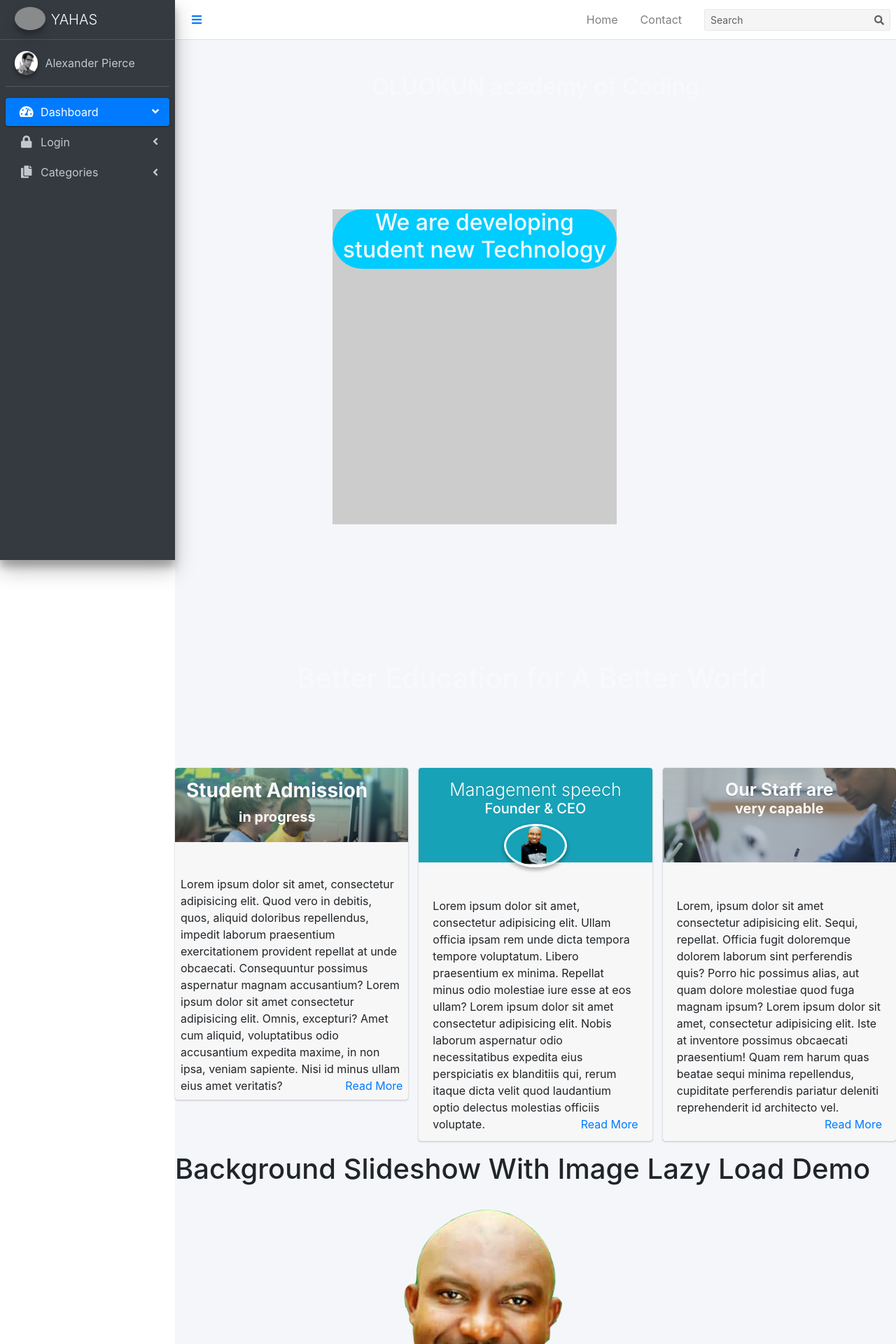
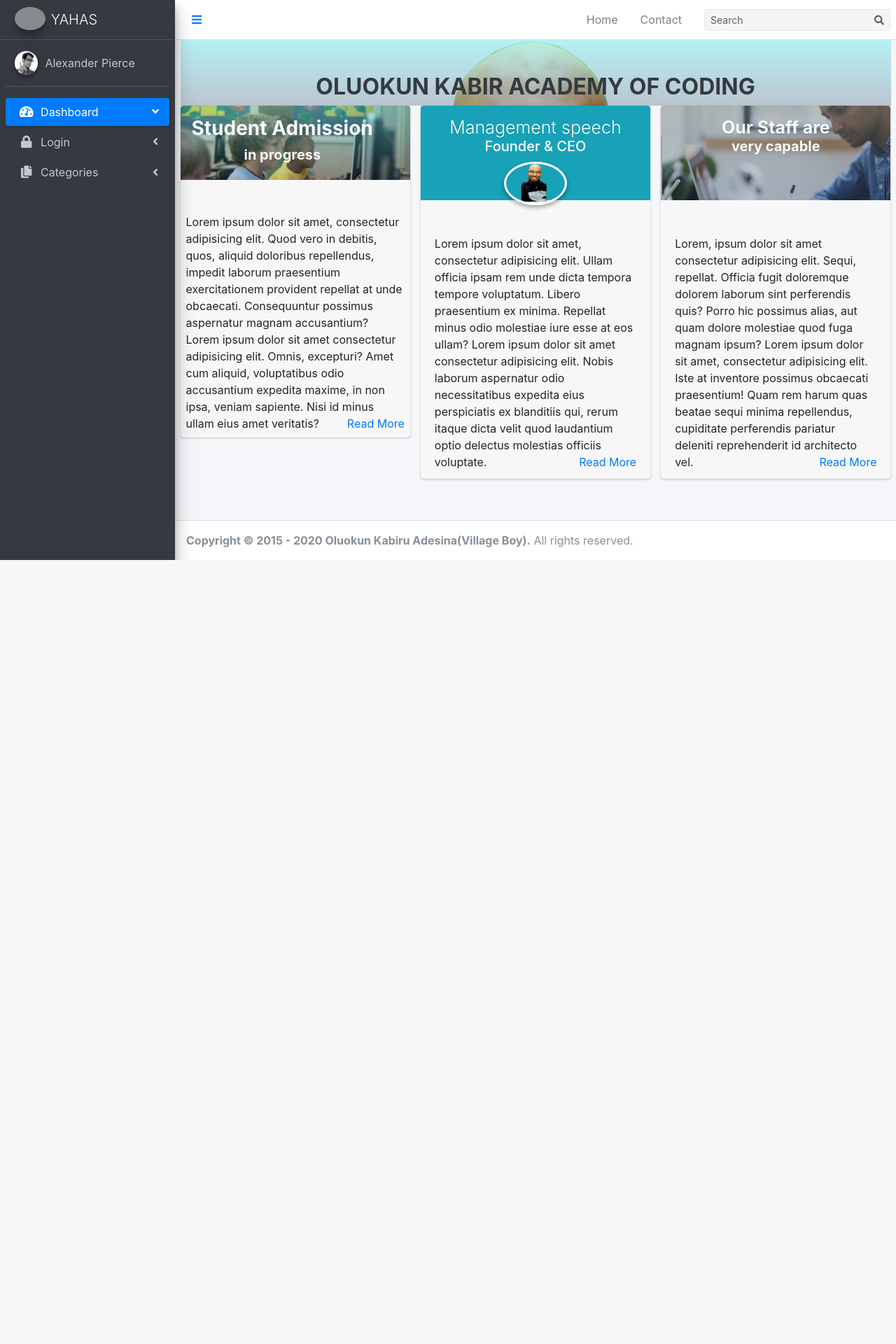
Before and after one commit to oluokunkabiru/school-management, a PHP site: page / in a window 1280 px wide. Shown: the top 1920 px of the page at 70% size. After the commit the page ends 800 px from the top, so only its background shows below. Run offline with PHP 8.4, Linux system fonts and the light colour scheme; some libraries are stand-ins or nearby versions; grey boxes are pictures that could not be loaded.

Commit message:
add background image successfull

```diff
--- a/index.php
+++ b/index.php
@@ -14,49 +14,22 @@
     include('header.php')
 ?>
 <div class="content-wrapper">
-    <!-- index image -->
-    <div class="" id="slide">
 
+    <!-- /inde imge -->
+    <div class="container-fluid">
+      <div id="slide">
+        <h2 class="text-dark text-center font-weight-bold pt-5">OLUOKUN KABIR ACADEMY OF CODING</h2>
+        <div class="row">
+          <div class="col-m3">
 
-        <h2 class="text-light pt-5 pb-5 text-center">OLUOKUN academy of Coding</h2>
-        <div class="row">
-            <div class="col-md-6 offset-2">
-                <div id="demo" class="carousel slide text-light text-center" data-ride="carousel">
-                    <!-- The slideshow -->
-                    <div class="carousel-inner">
-                    <div class="carousel-item active">
-                        <h2>We are developing student new Technology</h2>
-                    </div>
-                    <div class="carousel-item">
-                        <h2>We are training student with Technology</h2>
-                    </div>
-                    <div class="carousel-item">
-                        <h2>Education is the key to mordern World</h2>
-                    </div>
-                 </div>
-         </div>
-            </div>
-            <div class="col-md-4">
+          </div>
+          <div class="col-md-6">
 
-            </div>
+          </div>
         </div>
-
-        <div class="row">
-            <div class="col-md-2">
-
-            </div>
-            <div class="col-md-8 pt-5 pb-5">
-                   <h1  class="text-light pt-5 pb-5">Better Education for A Better World</h1>
-            </div>
-
-            <div class="col-md-2">
-
-            </div>
-
-        </div>
-
+      </div>
     </div>
-    <!-- /inde imge -->
+    <div class="container-fluid">
     <div class="row">
       <div class="col-md-4">
         <!-- Widget: user widget style 2 -->
@@ -121,11 +94,6 @@
       </div>
       <!-- /.col -->
     </div>
-    <h1>Background Slideshow With Image Lazy Load Demo</h1>
-
-
-  <img src="" alt="">
-
 <!-- login -->
 <section>
     <div class="modal fade" id="studentlogin">
@@ -253,8 +221,8 @@
 </section>
 <!-- /admin -->
 
-<img src="image/doctor.png" alt="">
-<img src="image/staff.jpg" alt="">
+<!-- <img src="image/doctor.png" alt="">
+<img src="image/staff.jpg" alt=""> -->
 
 </div>
 </div>
@@ -325,13 +293,14 @@ $('#adminlogin').click(function(event){
       }
   });
 
-  })
-  $()
+  });
+  $(document).ready(slider);
   function slider(){
     var image = ["image/doctor.png","image/staff.jpg" ];
     var ok = document.getElementById('slide');
-    ok.style.backgroundImage=image[0];
-    ok.innerHTML;
+    ok.style.backgroundImage = "linear-gradient(rgba(85, 233, 238, 0.4), rgba(30, 60, 90, 0.267)), url('"+image[0]+"')";
+    ok.style.backgroundSize = "100%";
+
 
   }
   </script>
```
